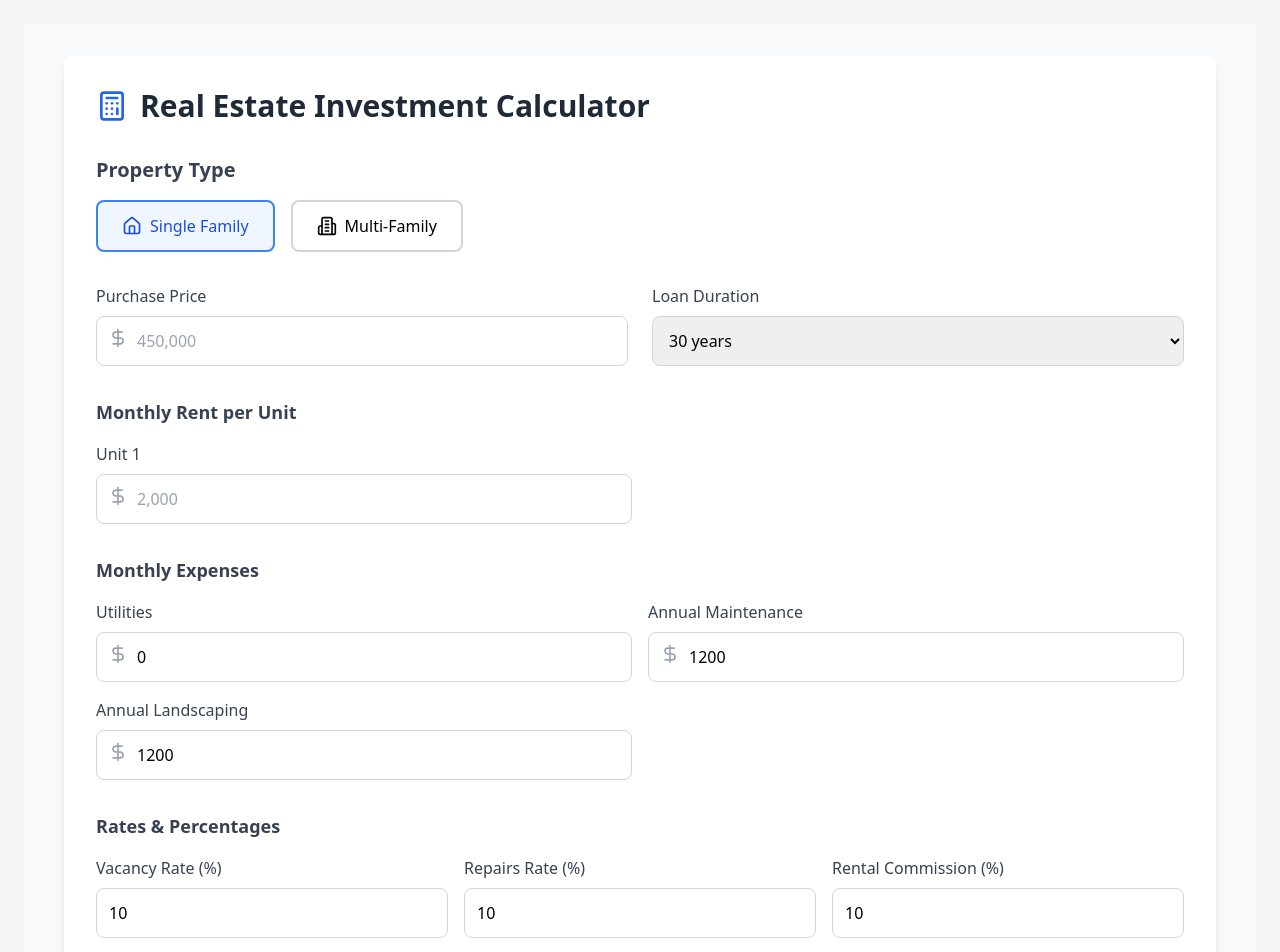
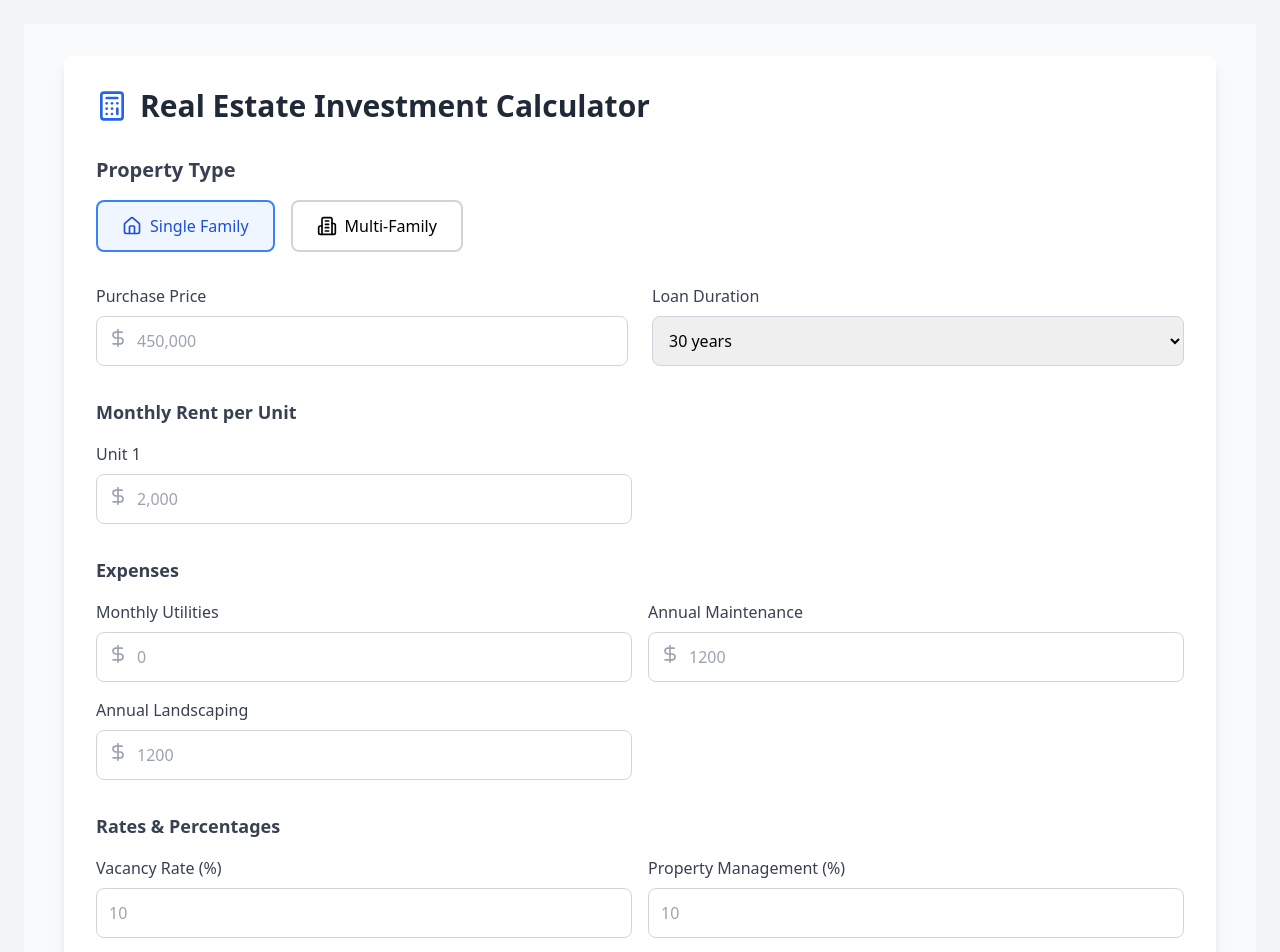
Before and after one commit to G4lacticH0stage/investment-calculator, a React (Vite) app: page / in a window 1280 px wide. Shown: the top 952 px of the page. Built offline with nearby package versions, Linux system fonts and the light colour scheme.

Commit message:
Annual repair removal, 0 can be deletd

```diff
--- a/src/Investment.jsx
+++ b/src/Investment.jsx
@@ -8,12 +8,11 @@ const Investment = () => {
   const [purchasePrice, setPurchasePrice] = useState('');
   const [unitRents, setUnitRents] = useState({});
   const [loanDuration, setLoanDuration] = useState('30');
-  const [utilities, setUtilities] = useState(0);
-  const [maintenance, setMaintenance] = useState(1200);
-  const [landscaping, setLandscaping] = useState(1200);
-  const [vacancyRate, setVacancyRate] = useState(10);
-  const [repairsRate, setRepairsRate] = useState(10);
-  const [managementRate, setManagementRate] = useState(10);
+  const [monthlyUtilities, setMonthlyUtilities] = useState('');
+  const [maintenance, setMaintenance] = useState('');
+  const [landscaping, setLandscaping] = useState('');
+  const [vacancyRate, setVacancyRate] = useState('');
+  const [managementRate, setManagementRate] = useState('');
 
   const interestRate = 6.85;
   const propertyTaxRate = 1.5;
@@ -65,15 +64,13 @@ const Investment = () => {
     const totalMonthlyPayment = monthlyPayment + propertyTax + monthlyInsurance + monthlyMIP;
 
     const totalRent = Object.values(unitRents).reduce((sum, rent) => sum + (parseFloat(rent) || 0), 0);
-    const effectiveRent = totalRent * (1 - vacancyRate / 100);
-    const monthlyManagement = effectiveRent * (managementRate / 100);
-    const monthlyRepairs = effectiveRent * (repairsRate / 100);
-    const monthlyMaintenance = maintenance / 12;
-    const monthlyLandscaping = landscaping / 12;
-    const monthlyUtilities = utilities;
+    const effectiveRent = totalRent * (1 - (parseFloat(vacancyRate) || 0) / 100);
+    const monthlyManagement = effectiveRent * ((parseFloat(managementRate) || 0) / 100);
+    const monthlyMaintenance = (parseFloat(maintenance) || 0) / 12;
+    const monthlyLandscaping = (parseFloat(landscaping) || 0) / 12;
 
-    const totalExpenses = totalMonthlyPayment + monthlyManagement + monthlyRepairs +
-                         monthlyMaintenance + monthlyLandscaping + monthlyUtilities;
+    const totalExpenses = totalMonthlyPayment + monthlyManagement +
+                         monthlyMaintenance + monthlyLandscaping + (parseFloat(monthlyUtilities) || 0);
 
     const monthlyCashFlow = effectiveRent - totalExpenses;
     const yearlyCashFlow = monthlyCashFlow * 12;
@@ -93,18 +90,17 @@ const Investment = () => {
       insurance: monthlyInsurance,
       mip: monthlyMIP,
       management: monthlyManagement,
-      repairs: monthlyRepairs,
       maintenance: monthlyMaintenance,
       landscapingExpense: monthlyLandscaping,
-      utilities: monthlyUtilities,
+      utilities: parseFloat(monthlyUtilities) || 0,
       totalExpenses
     });
   };
 
   useEffect(() => {
     calculateMortgage();
-  }, [purchasePrice, propertyType, isFHA, unitRents, loanDuration, utilities,
-      maintenance, landscaping, vacancyRate, repairsRate, managementRate]);
+  }, [purchasePrice, propertyType, isFHA, unitRents, loanDuration, monthlyUtilities,
+      maintenance, landscaping, vacancyRate, managementRate]);
 
   const formatCurrency = (amount) => {
     return new Intl.NumberFormat('en-US', {
@@ -240,16 +236,16 @@ const Investment = () => {
             </div>
 
             <div>
-              <h3 className="text-lg font-semibold text-gray-700 mb-4">Monthly Expenses</h3>
+              <h3 className="text-lg font-semibold text-gray-700 mb-4">Expenses</h3>
               <div className="grid grid-cols-1 md:grid-cols-2 gap-4">
                 <div>
-                  <label className="block text-gray-700 mb-2">Utilities</label>
+                  <label className="block text-gray-700 mb-2">Monthly Utilities</label>
                   <div className="relative">
                     <DollarSign className="absolute left-3 top-3 text-gray-400" size={20} />
                     <input
                       type="number"
-                      value={utilities}
-                      onChange={(e) => setUtilities(parseFloat(e.target.value) || 0)}
+                      value={monthlyUtilities}
+                      onChange={(e) => setMonthlyUtilities(e.target.value)}
                       placeholder="0"
                       className="w-full pl-10 pr-3 py-3 border border-gray-300 rounded-lg focus:ring-2 focus:ring-blue-500 focus:border-transparent"
                     />
@@ -263,8 +259,8 @@ const Investment = () => {
                     <input
                       type="number"
                       value={maintenance}
-                      onChange={(e) => setMaintenance(parseFloat(e.target.value) || 0)}
-                      placeholder="1,200"
+                      onChange={(e) => setMaintenance(e.target.value)}
+                      placeholder="1200"
                       className="w-full pl-10 pr-3 py-3 border border-gray-300 rounded-lg focus:ring-2 focus:ring-blue-500 focus:border-transparent"
                     />
                   </div>
@@ -277,8 +273,8 @@ const Investment = () => {
                     <input
                       type="number"
                       value={landscaping}
-                      onChange={(e) => setLandscaping(parseFloat(e.target.value) || 0)}
-                      placeholder="1,200"
+                      onChange={(e) => setLandscaping(e.target.value)}
+                      placeholder="1200"
                       className="w-full pl-10 pr-3 py-3 border border-gray-300 rounded-lg focus:ring-2 focus:ring-blue-500 focus:border-transparent"
                     />
                   </div>
@@ -288,33 +284,25 @@ const Investment = () => {
 
             <div>
               <h3 className="text-lg font-semibold text-gray-700 mb-4">Rates & Percentages</h3>
-              <div className="grid grid-cols-1 md:grid-cols-3 gap-4">
+              <div className="grid grid-cols-1 md:grid-cols-2 gap-4">
                 <div>
                   <label className="block text-gray-700 mb-2">Vacancy Rate (%)</label>
                   <input
                     type="number"
                     value={vacancyRate}
-                    onChange={(e) => setVacancyRate(parseFloat(e.target.value) || 0)}
+                    onChange={(e) => setVacancyRate(e.target.value)}
+                    placeholder="10"
                     className="w-full px-3 py-3 border border-gray-300 rounded-lg focus:ring-2 focus:ring-blue-500 focus:border-transparent"
                   />
                 </div>
 
                 <div>
-                  <label className="block text-gray-700 mb-2">Repairs Rate (%)</label>
-                  <input
-                    type="number"
-                    value={repairsRate}
-                    onChange={(e) => setRepairsRate(parseFloat(e.target.value) || 0)}
-                    className="w-full px-3 py-3 border border-gray-300 rounded-lg focus:ring-2 focus:ring-blue-500 focus:border-transparent"
-                  />
-                </div>
-
-                <div>
-                  <label className="block text-gray-700 mb-2">Rental Commission (%)</label>
+                  <label className="block text-gray-700 mb-2">Property Management (%)</label>
                   <input
                     type="number"
                     value={managementRate}
-                    onChange={(e) => setManagementRate(parseFloat(e.target.value) || 0)}
+                    onChange={(e) => setManagementRate(e.target.value)}
+                    placeholder="10"
                     className="w-full px-3 py-3 border border-gray-300 rounded-lg focus:ring-2 focus:ring-blue-500 focus:border-transparent"
                   />
                 </div>
@@ -341,7 +329,7 @@ const Investment = () => {
                     <div>
                       <p className="text-gray-600">Monthly Rental Income</p>
                       <p className="text-2xl font-bold text-green-600">{formatCurrency(results.monthlyRent)}</p>
-                      <p className="text-sm text-gray-500">After {vacancyRate}% vacancy</p>
+                      <p className="text-sm text-gray-500">After {parseFloat(vacancyRate) || 0}% vacancy</p>
                     </div>
 
                     <div>
@@ -396,12 +384,12 @@ const Investment = () => {
                       </div>
                     )}
                     <div className="flex justify-between">
-                      <span className="text-gray-600">Rental Commission</span>
+                      <span className="text-gray-600">Property Management</span>
                       <span className="font-medium">{formatCurrency(results.management)}</span>
                     </div>
                     <div className="flex justify-between">
-                      <span className="text-gray-600">Repairs & Maintenance</span>
-                      <span className="font-medium">{formatCurrency(results.repairs + results.maintenance)}</span>
+                      <span className="text-gray-600">Maintenance</span>
+                      <span className="font-medium">{formatCurrency(results.maintenance)}</span>
                     </div>
                     <div className="flex justify-between">
                       <span className="text-gray-600">Landscaping</span>
@@ -409,7 +397,7 @@ const Investment = () => {
                     </div>
                     {results.utilities > 0 && (
                       <div className="flex justify-between">
-                        <span className="text-gray-600">Utilities</span>
+                        <span className="text-gray-600">Monthly Utilities</span>
                         <span className="font-medium">{formatCurrency(results.utilities)}</span>
                       </div>
                     )}
```
